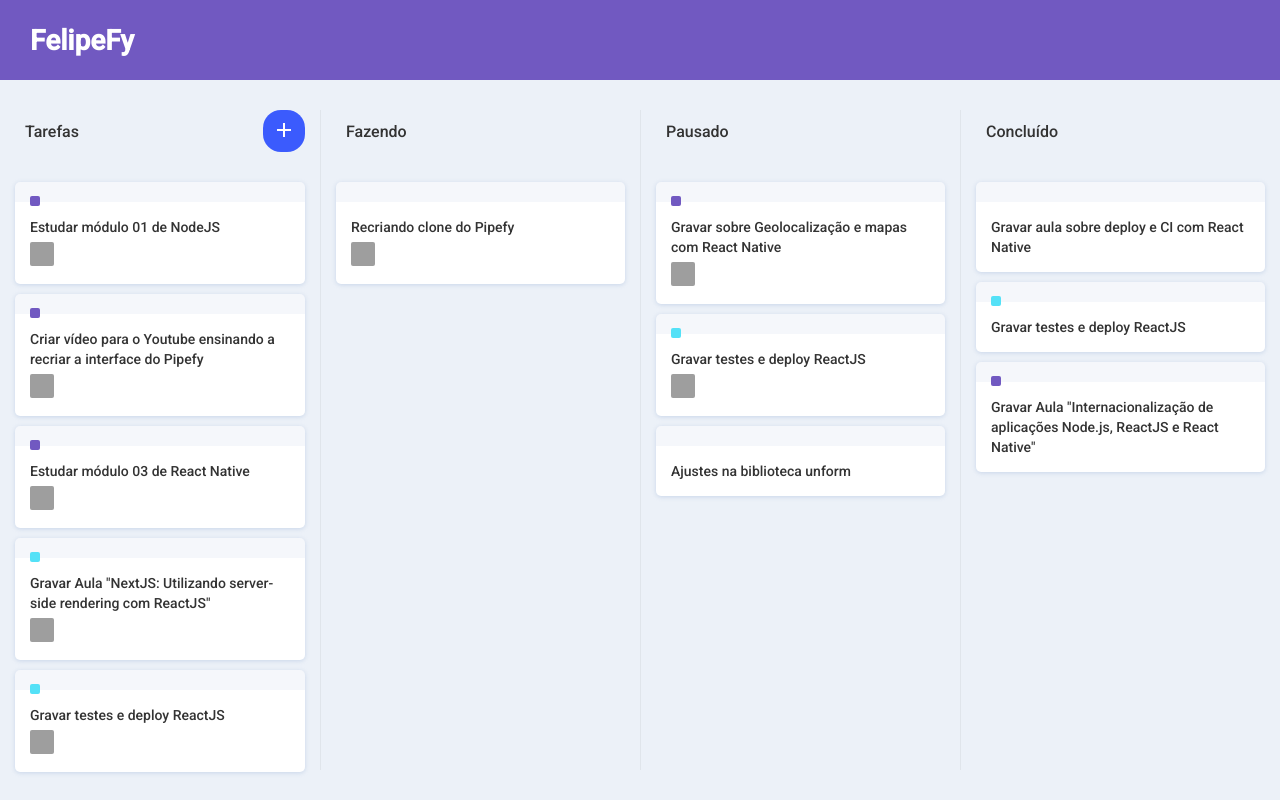
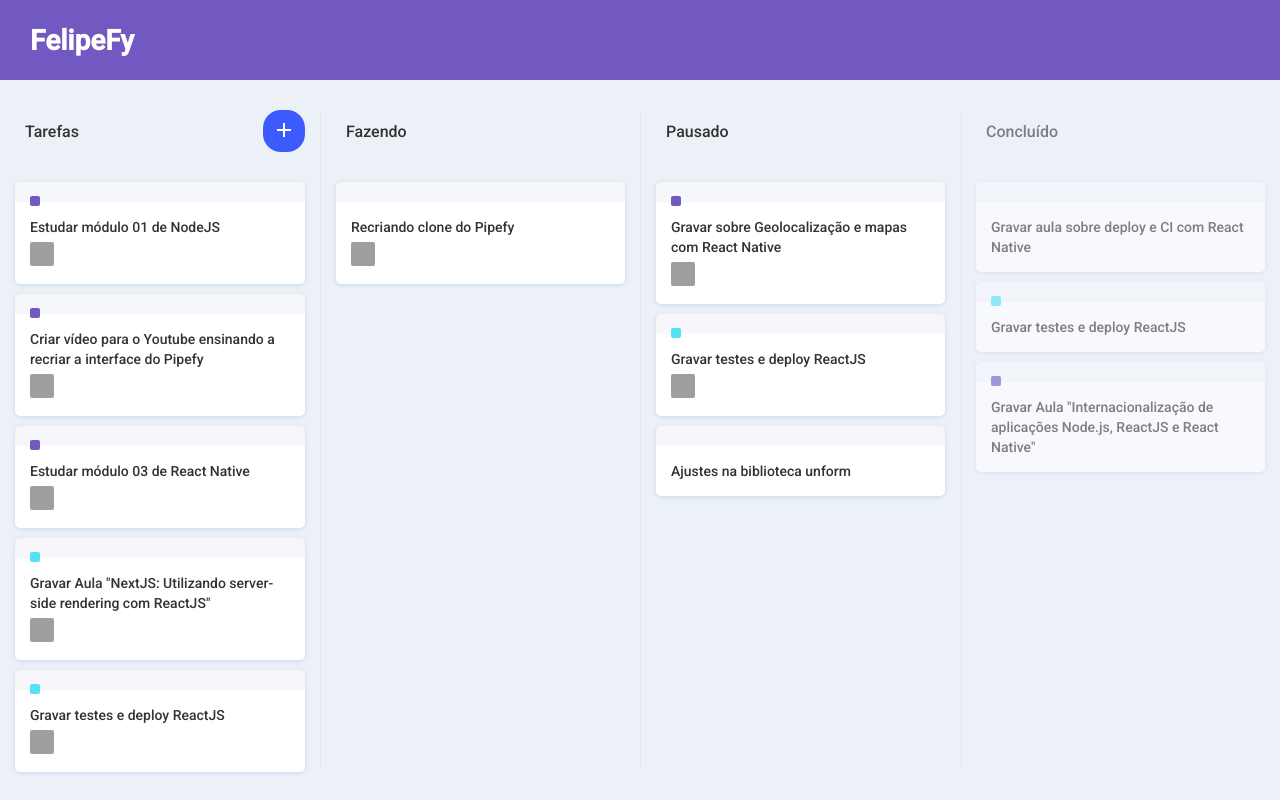
Before and after one commit to felipmarinho/felipefy, a React (Create React App) app: page / in a window 1280 px wide. Built offline with nearby package versions, Linux system fonts and the light colour scheme; grey boxes are pictures that could not be loaded.

Commit message:
Adding style for list checked with done

```diff
--- a/src/components/List/index.js
+++ b/src/components/List/index.js
@@ -6,7 +6,7 @@ import { Container } from './styles';
 
 export default function List({ data }) {
 	return (
-		<Container>
+		<Container done={data.done}>
 			<header>
 				<h2>{data.title}</h2>
 				{data.creatable && (
--- a/src/components/List/styles.js
+++ b/src/components/List/styles.js
@@ -7,6 +7,7 @@ export const Container = styled.div`
 	/* flex-grow: 0;
 	flex-shrink: 0;
 	flex-basis: 320px; */
+	opacity: ${props => props.done ? 0.6 : 1};
 
 	/* Estiliza toda div que tem '+ div' */
 	& + div {
```
